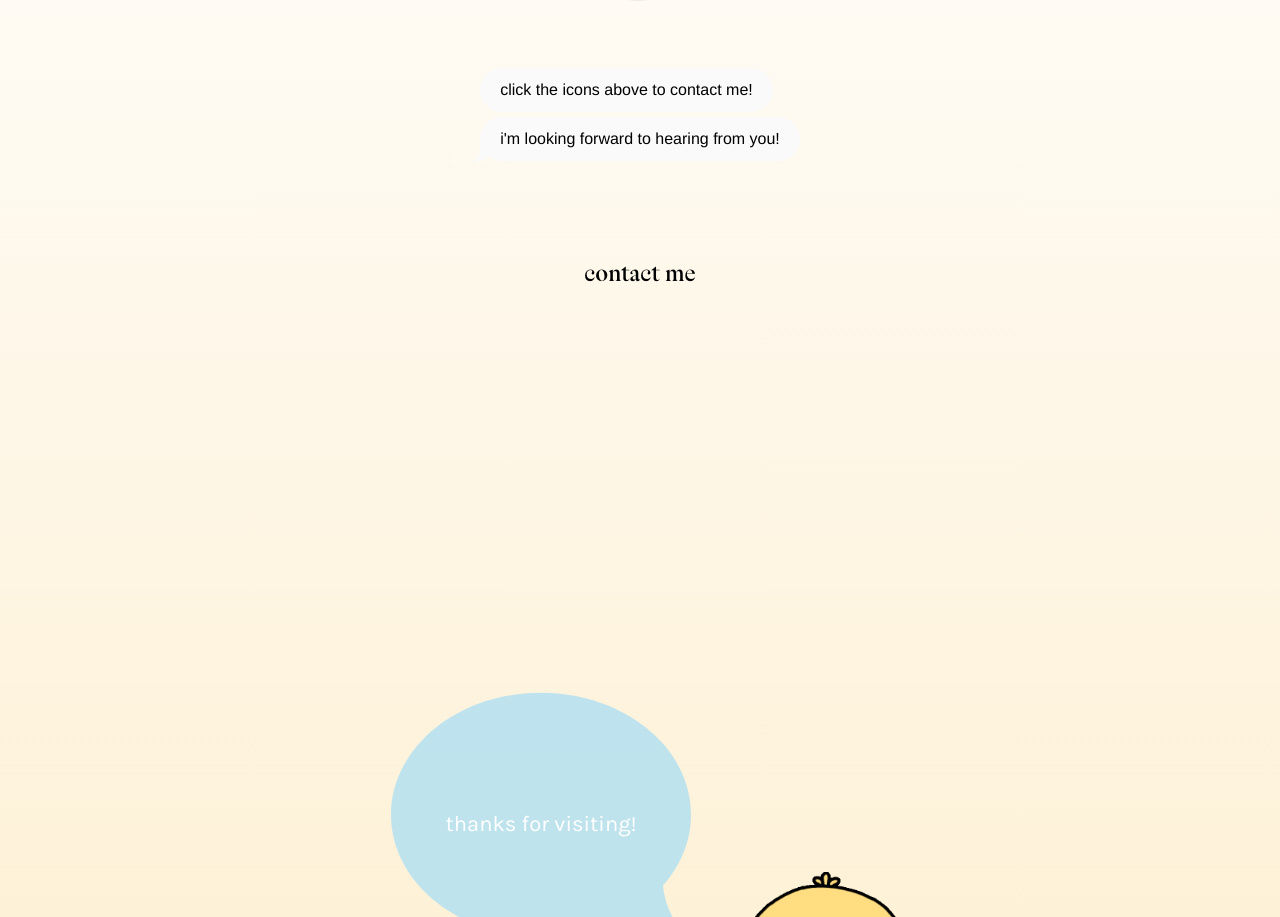
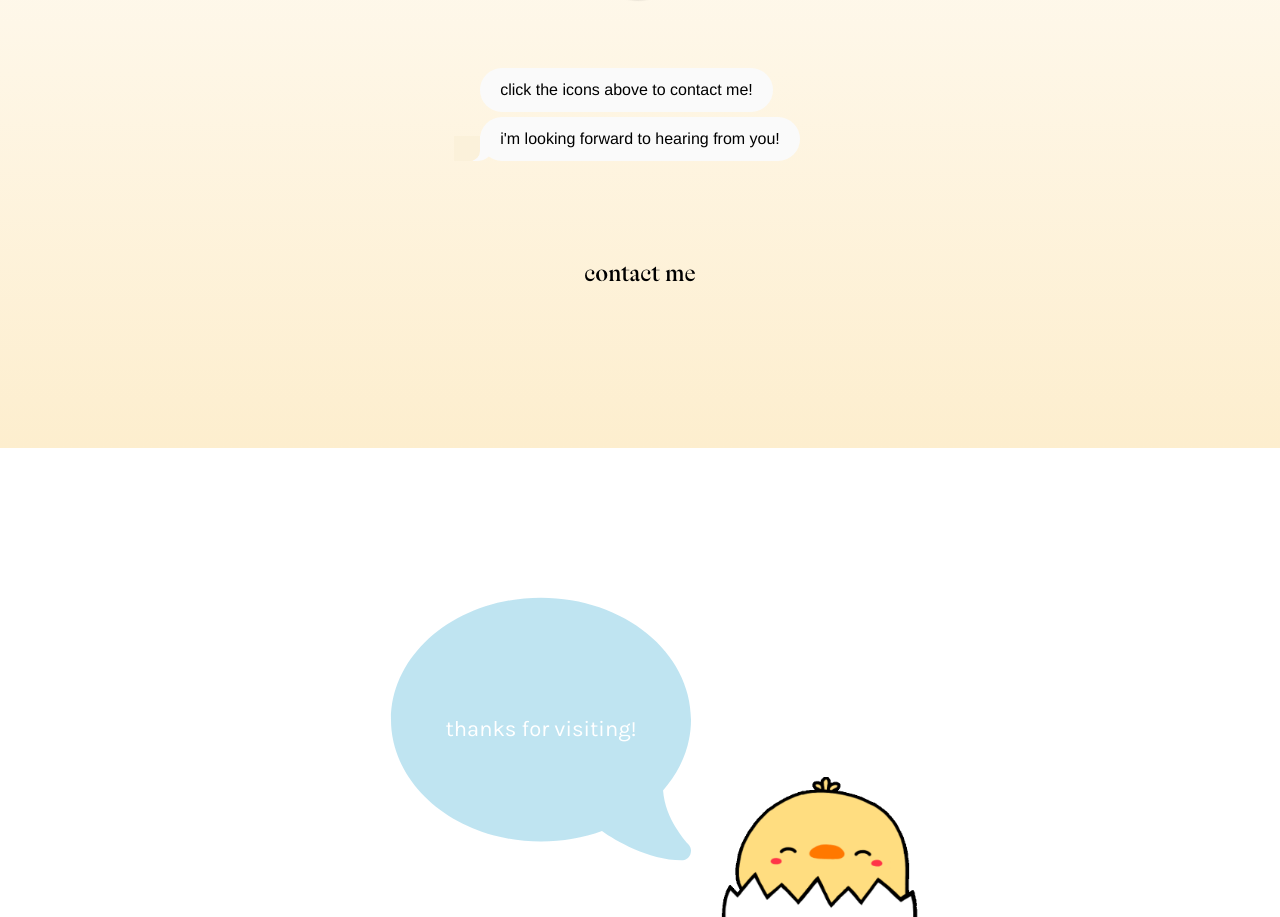
Before and after one commit to meganmok/meganmok.github.io, a React (Create React App) app: page /#/ in a window 1280 px wide. Shown: the part 3072-3989 px from the top of the page. Built offline with nearby package versions, Linux system fonts and the light colour scheme; a web font is replaced by a local one.

Commit message:
change bg of contact me to gradient

```diff
--- a/src/pages/Contact.css
+++ b/src/pages/Contact.css
@@ -2,7 +2,9 @@
     display: flex;
     flex-direction: column;
     background: linear-gradient(#FFFFFF, #FDEECE);
-}
+    width: 100vw;
+    height: 100vh;
+  }
 
 #contactBottom {
   display: flex;
@@ -108,7 +110,7 @@
   #secondText::after {
     left: -26px;
     width: 26px;
-    background-color:  #FEFAF0;
+    background-color:  #FBF1DA;
 		border-bottom-right-radius: 10px;
   }
 
@@ -214,7 +216,7 @@
 
 
   #secondText::after {
-    background-color:  #FEFAF0;
+    background-color:  #FBF1DA;
     left: -25px;
   }
 
```
